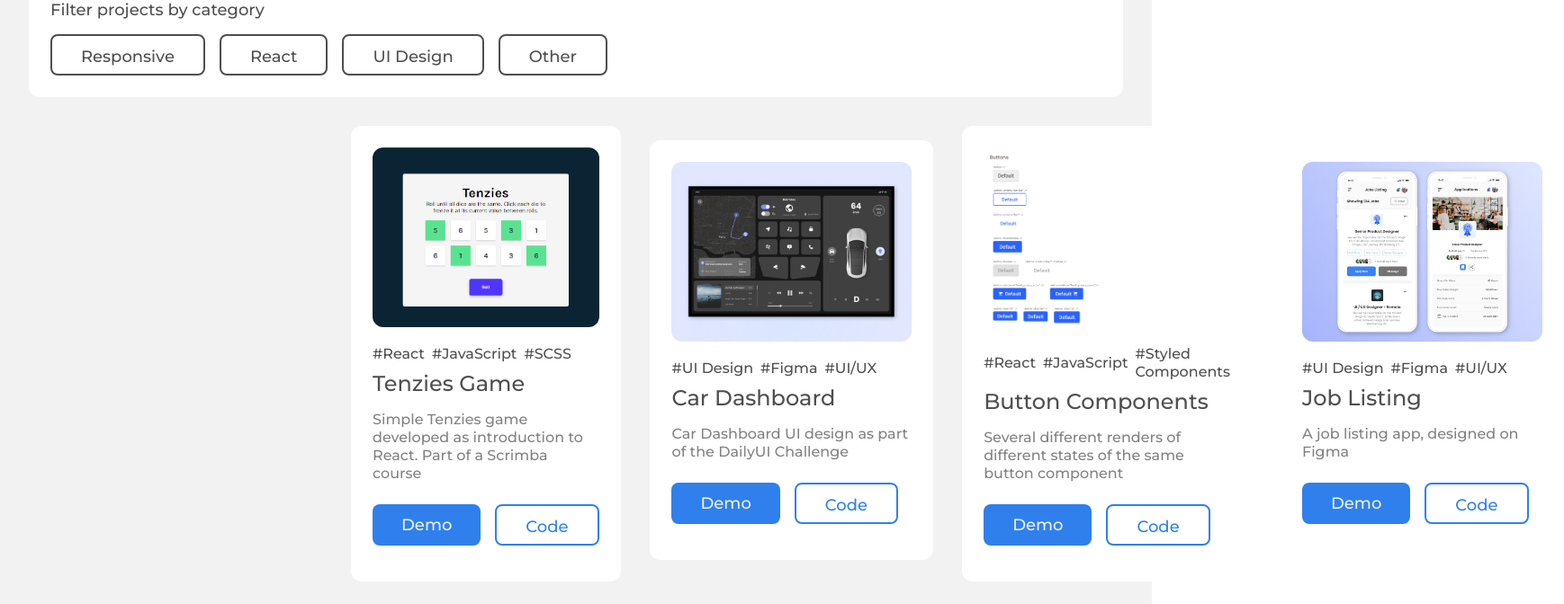
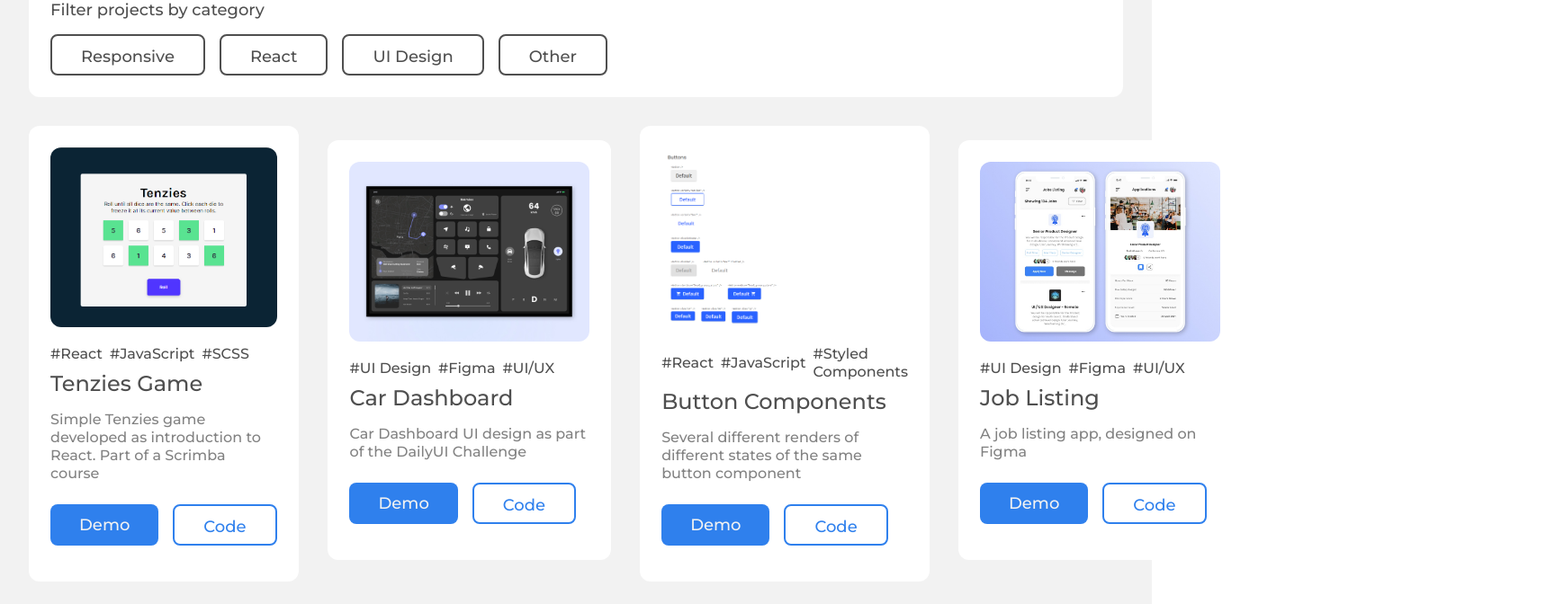
Before and after one commit to hitmaizer/responsive-web-portfolio, a React (Create React App) app: page / in a window 1280 px wide. Shown: the part 1803-2475 px from the top of the page at 90% size, 1738 px wide, since content can reach past the window. Built offline with nearby package versions, Linux system fonts and the light colour scheme.

Commit message:
styling adjust

```diff
--- a/src/scss/style.css
+++ b/src/scss/style.css
@@ -499,9 +499,7 @@ a, a:visited, a:hover, a:active {
 }
 
 .works__section {
-  -ms-grid-column: 1;
-  -ms-grid-column-span: 3;
-  grid-column: 1 / 4;
+  grid-column: 0 / 4;
   -ms-grid-row: 11;
   -ms-grid-row-span: 1;
   grid-row: 11 / 12;
--- a/src/theme/GlobalStyles.js
+++ b/src/theme/GlobalStyles.js
@@ -63,6 +63,7 @@ export default createGlobalStyle`
 
         .active {
             background-color: #60A5FA;
+            transition: all 0.9s ease;
 
             .toggle__btn {
                 left: 70%;
@@ -150,4 +151,11 @@ export default createGlobalStyle`
         color: ${(props) => props.theme.subText};
     }
 
+    .selected {
+        background-color: ${(props) => props.theme.primaryBlue};
+        border: 2px solid ${(props) => props.theme.primaryBlue};
+        color: ${(props) => props.theme.btnText};
+
+    }
+
 `
```
